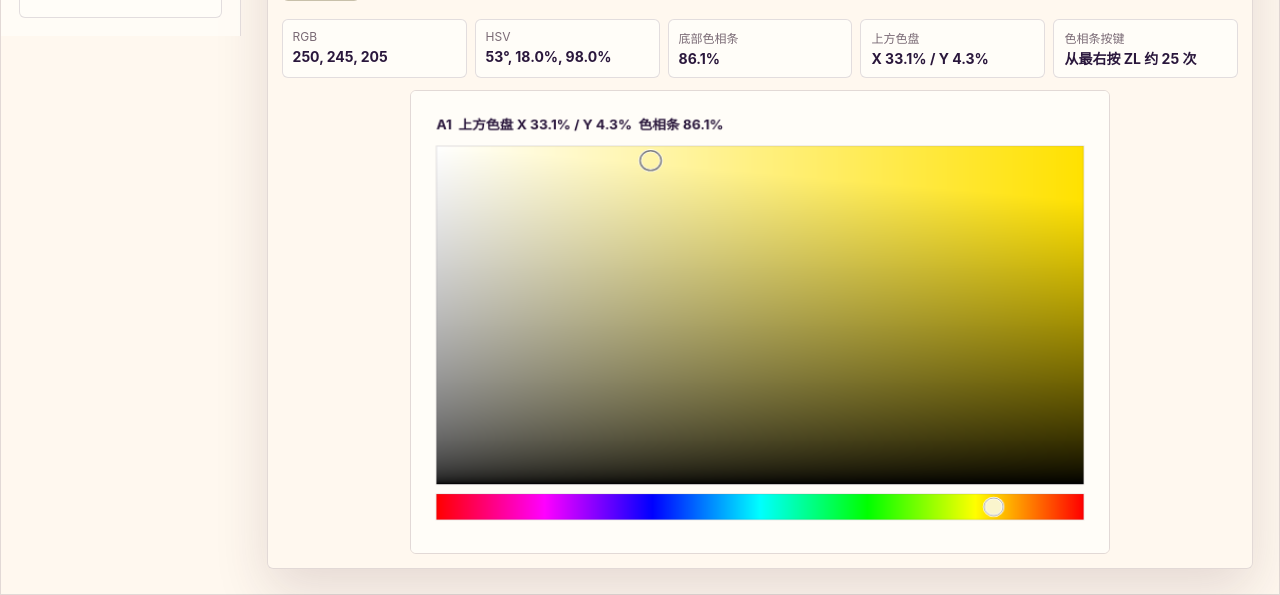
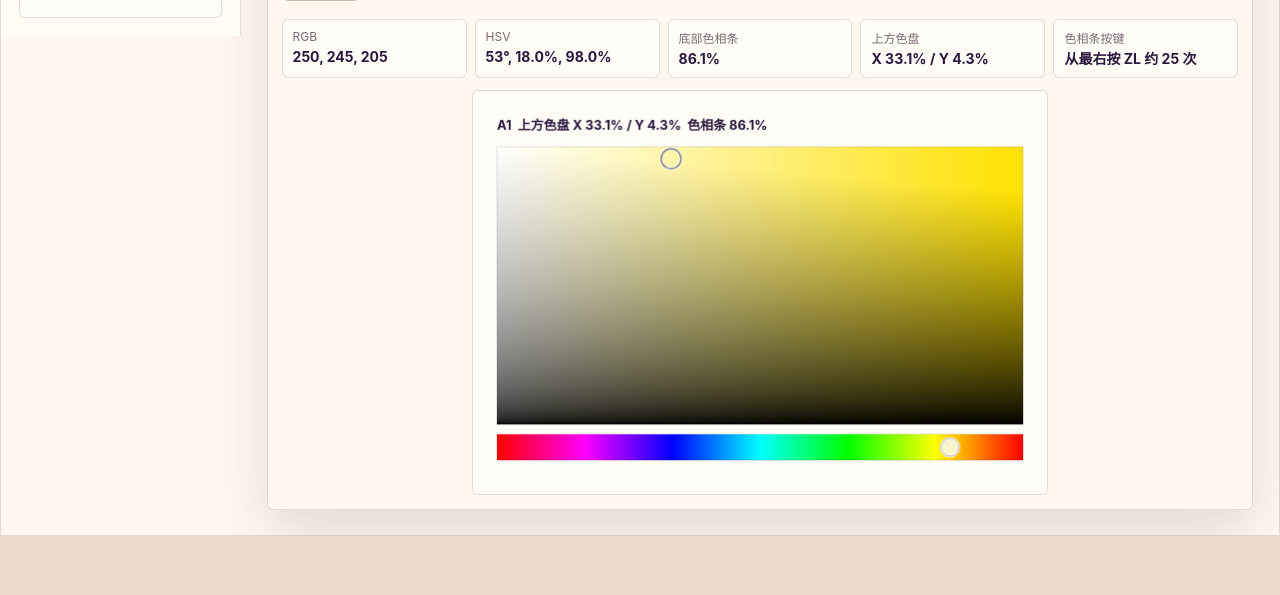
Before and after one commit to twocloudsinthesky/tomodachi-color-guide, a plain HTML site: page index.html in a window 1280 px wide. Shown: the part 765-1360 px from the top of the page. After the commit the page ends 1301 px from the top, so only its background shows below. Drawn offline with Linux system fonts and the light colour scheme.

Commit message:
fix: 色盘 canvas 尺寸精确对齐游戏原始比例 528×279
canvas 从 660×470 调整为 576×405，
使内部色域精确为 fieldW=528、fieldH=279（528/279≈1.892:1），
与游戏截图实测比例完全一致。

```diff
--- a/app.js
+++ b/app.js
@@ -181,7 +181,7 @@ function renderInspector() {
       </div>
     </div>
 
-    <canvas class="position-canvas" id="inspectorCanvas" width="660" height="470" aria-label="${color.code} 游戏色盘位置图"></canvas>
+    <canvas class="position-canvas" id="inspectorCanvas" width="576" height="405" aria-label="${color.code} 游戏色盘位置图"></canvas>
   `;
   const posCanvas = document.getElementById("inspectorCanvas");
   if (posCanvas) drawInspectorCanvas(posCanvas, color);
--- a/styles.css
+++ b/styles.css
@@ -425,8 +425,8 @@ body.dark .pill {
 .position-canvas {
   display: block;
   width: 100%;
-  max-width: 700px;
-  max-height: min(58vh, 500px);
+  max-width: 576px;
+  max-height: min(58vh, 405px);
   margin: 0 auto;
   border-radius: 6px;
   border: 1px solid var(--line);
```
